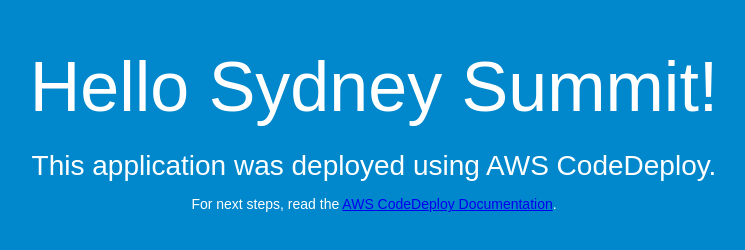
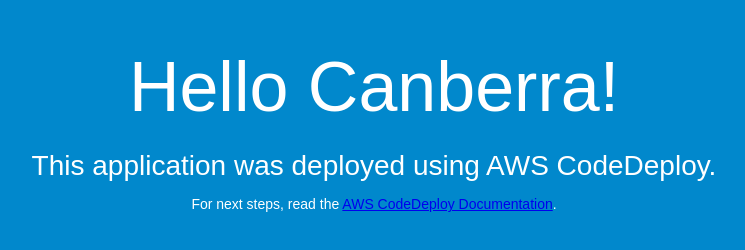
Before and after one commit to acwhiteaws/codedeploy, a plain HTML site: page index.html in a window 1280 px wide. Shown: the whole page, without its empty margins (266-1011 px from the left). Drawn offline with Linux system fonts and the light colour scheme.

Commit message:
Updated for Canberra

```diff
--- a/index.html
+++ b/index.html
@@ -26,7 +26,7 @@
 </head>
 <body>
   <div align="center">
-    <h1>Hello Sydney Summit!</h1>
+    <h1>Hello Canberra!</h1>
     <h2>This application was deployed using AWS CodeDeploy.</h2>
     <p>For next steps, read the <a href="http://aws.amazon.com/documentation/codedeploy">AWS CodeDeploy Documentation</a>.</p>
   </div>
```
